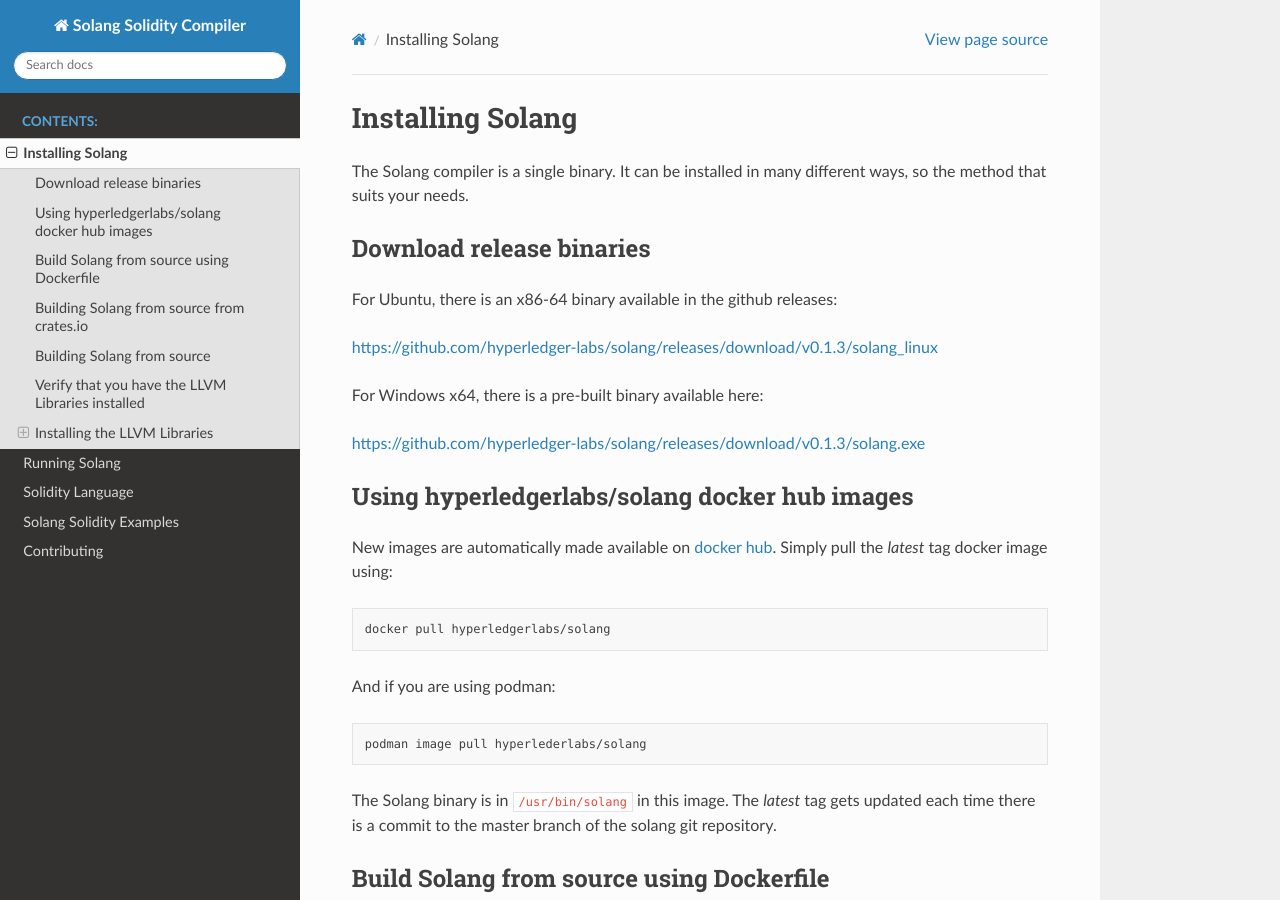
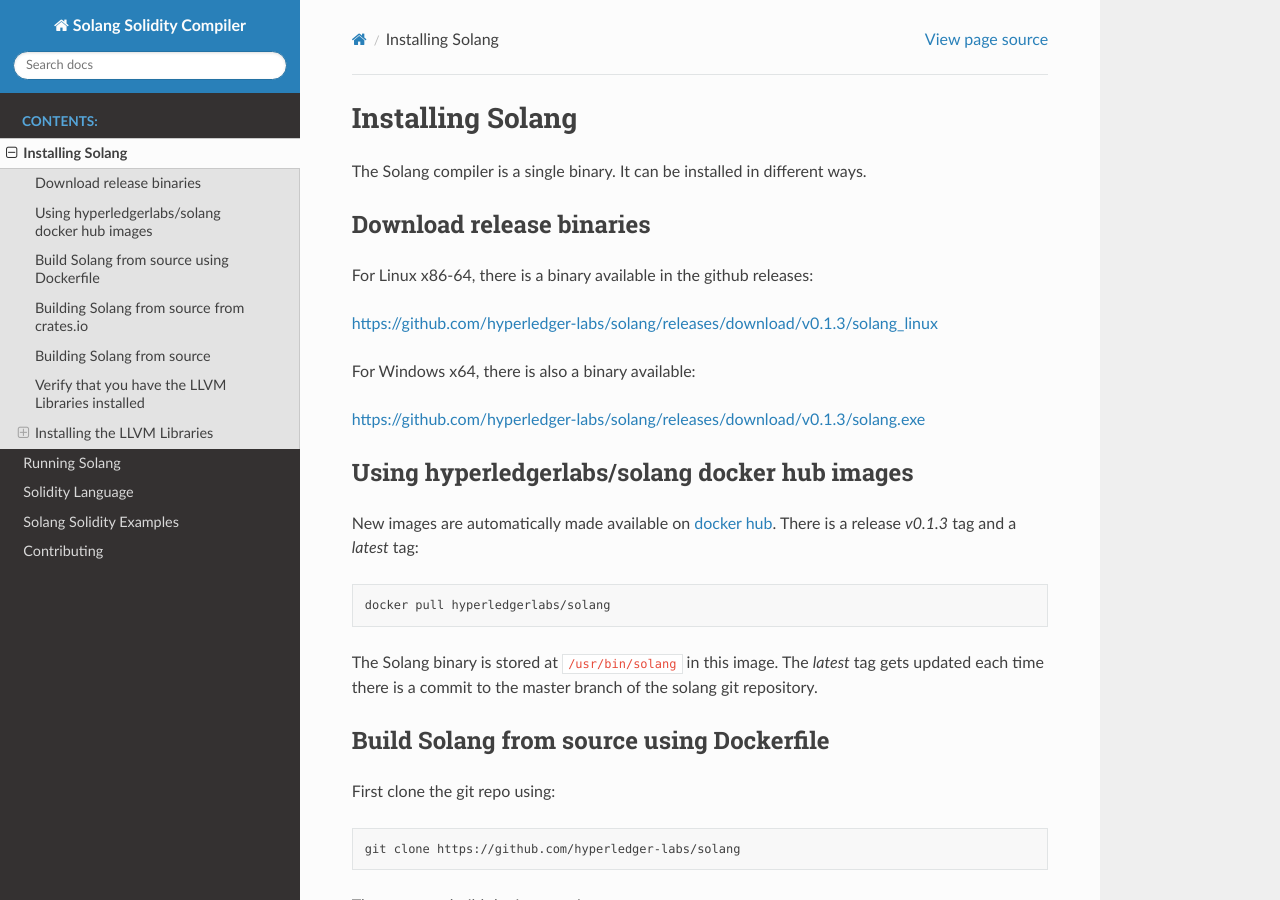
Before and after one commit to hyperledger-solang/solang, a Sphinx documentation site: the page built from docs/installing.rst, in a window 1280 px wide and 900 px high. Built offline with Sphinx 7.4.7 and the Read the Docs theme 2.0.0, drawn with Linux system fonts in a browser that asks for light colours; some of the changed text lies outside the part shown.

Commit message:
Lots of minor documentation review
Improve wording et al

Signed-off-by: Sean Young <sean@mess.org>

```diff
--- a/docs/conf.py
+++ b/docs/conf.py
@@ -18,7 +18,7 @@
 # -- Project information -----------------------------------------------------
 
 project = 'Solang Solidity Compiler'
-copyright = '2019, Sean Young <sean@mess.org>'
+copyright = '2019, 2020 Sean Young <sean@mess.org>'
 author = 'Sean Young <sean@mess.org>'
 
 # The full version, including alpha/beta/rc tags
--- a/docs/installing.rst
+++ b/docs/installing.rst
@@ -1,17 +1,16 @@
 Installing Solang
 =================
 
-The Solang compiler is a single binary. It can be installed in many different
-ways, so the method that suits your needs.
+The Solang compiler is a single binary. It can be installed in different ways.
 
 Download release binaries
 -------------------------
 
-For Ubuntu, there is an x86-64 binary available in the github releases:
+For Linux x86-64, there is a binary available in the github releases:
 
 `<https://github.com/hyperledger-labs/solang/releases/download/v0.1.3/solang_linux>`_
 
-For Windows x64, there is a pre-built binary available here:
+For Windows x64, there is also a binary available:
 
 `<https://github.com/hyperledger-labs/solang/releases/download/v0.1.3/solang.exe>`_
 
@@ -20,19 +19,13 @@
 
 New images are automatically made available on
 `docker hub <https://hub.docker.com/repository/docker/hyperledgerlabs/solang/>`_.
-Simply pull the `latest` tag docker image using:
+There is a release `v0.1.3` tag and a `latest` tag:
 
 .. code-block:: bash
 
 	docker pull hyperledgerlabs/solang
 
-And if you are using podman:
-
-.. code-block:: bash
-
-	podman image pull hyperlederlabs/solang
-
-The Solang binary is in ``/usr/bin/solang`` in this image. The `latest` tag
+The Solang binary is stored at ``/usr/bin/solang`` in this image. The `latest` tag
 gets updated each time there is a commit to the master branch of the solang
 git repository.
 
@@ -210,6 +203,7 @@
 	set PATH=%PATH%;C:\Users\User\solang-llvm\bin
 
 
+
 Building LLVM using docker
 __________________________
 
--- a/docs/running.rst
+++ b/docs/running.rst
@@ -127,9 +127,10 @@
 
 On Windows, you need to specify absolute paths:
 
-.. code-block:: bash
+.. code-block::
 
 	docker run --rm -it -v C:\Users\User:/sources hyperledgerlabs/solang -o /sources /sources/flipper.sol
+
 
 Using Solang with Substrate
 ---------------------------
```
Also changed, not shown: other parts of docs/installing.rst (+1 -1 lines), docs/language.rst (+39 -50 lines).
